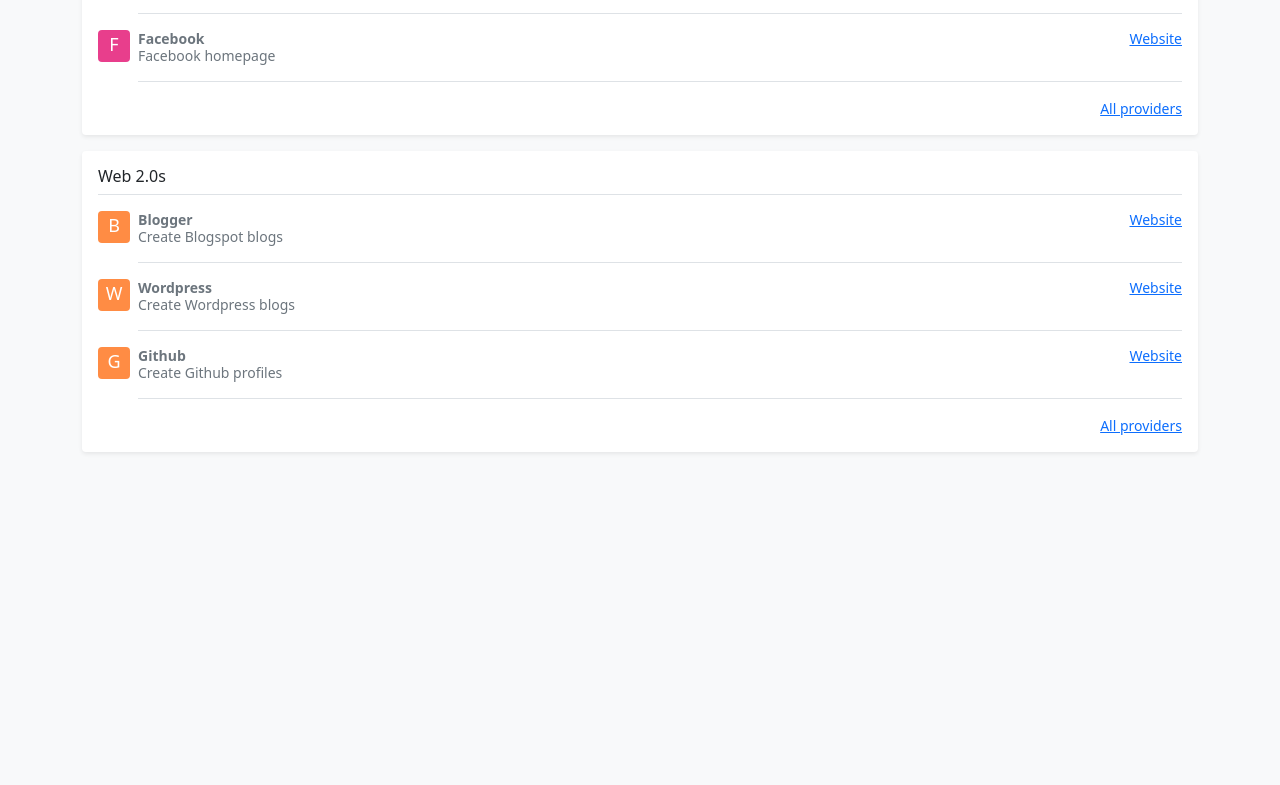
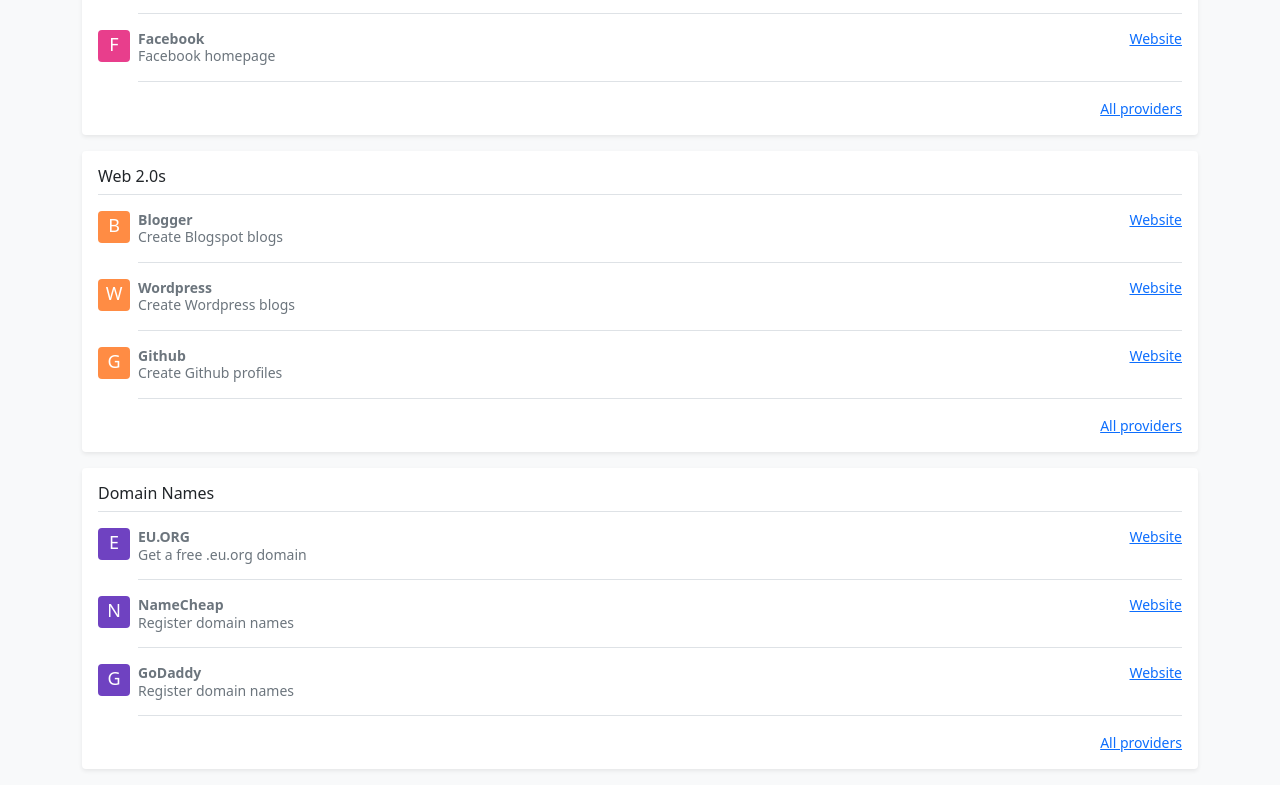
Before and after one commit to webmasterbits/portal, a plain HTML site: page index.html in a window 1280 px wide. Shown: the part 1330-2115 px from the top of the page. Before the commit the page ends 1798 px from the top, so only its background shows below. Drawn offline with Linux system fonts and the light colour scheme.

Commit message:
Update index.html

```diff
--- a/index.html
+++ b/index.html
@@ -399,6 +399,55 @@
 
 
 
+  <!-- domains -->
+  <div class="my-3 p-3 bg-white rounded shadow-sm">
+
+    <h6 class="border-bottom pb-2 mb-0">Domain Names</h6>
+    <div class="d-flex text-muted pt-3">
+      <svg class="bd-placeholder-img flex-shrink-0 me-2 rounded" width="32" height="32" xmlns="http://www.w3.org/2000/svg" role="img" aria-label="G" preserveAspectRatio="xMidYMid slice" focusable="false"><title>EU.ORG</title><rect width="100%" height="100%" fill="#6f42c1"/><text x="50%" y="50%" fill="#fff" dy=".3em">E</text></svg>
+
+      <div class="pb-3 mb-0 small lh-sm border-bottom w-100">
+        <div class="d-flex justify-content-between">
+          <strong class="text-gray-dark">EU.ORG</strong>
+          <a href="https://nic.eu.org/arf/en/contact/create/">Website</a>
+        </div>
+        <span class="d-block">Get a free .eu.org domain</span>
+      </div>
+    </div>
+
+    <div class="d-flex text-muted pt-3">
+      <svg class="bd-placeholder-img flex-shrink-0 me-2 rounded" width="32" height="32" xmlns="http://www.w3.org/2000/svg" role="img" aria-label="A" preserveAspectRatio="xMidYMid slice" focusable="false"><title>Namecheap homepage</title><rect width="100%" height="100%" fill="#6f42c1"/><text x="50%" y="50%" fill="#fff" dy=".3em">N</text></svg>
+
+      <div class="pb-3 mb-0 small lh-sm border-bottom w-100">
+        <div class="d-flex justify-content-between">
+          <strong class="text-gray-dark">NameCheap</strong>
+          <a href="https://namecheap.com/">Website</a>
+        </div>
+        <span class="d-block">Register domain names</span>
+      </div>
+    </div>
+
+    <div class="d-flex text-muted pt-3">
+      <svg class="bd-placeholder-img flex-shrink-0 me-2 rounded" width="32" height="32" xmlns="http://www.w3.org/2000/svg" role="img" aria-label="C" preserveAspectRatio="xMidYMid slice" focusable="false"><title>Godaddy homepage</title><rect width="100%" height="100%" fill="#6f42c1"/><text x="50%" y="50%" fill="#fff" dy=".3em">G</text></svg>
+
+      <div class="pb-3 mb-0 small lh-sm border-bottom w-100">
+        <div class="d-flex justify-content-between">
+          <strong class="text-gray-dark">GoDaddy</strong>
+          <a href="https://godaddy.com">Website</a>
+        </div>
+        <span class="d-block">Register domain names</span>
+      </div>
+    </div>
+
+    <small class="d-block text-end mt-3">
+      <a href="#">All providers</a>
+    </small>
+  </div>
+
+
+
+
+
 
 
 
```
